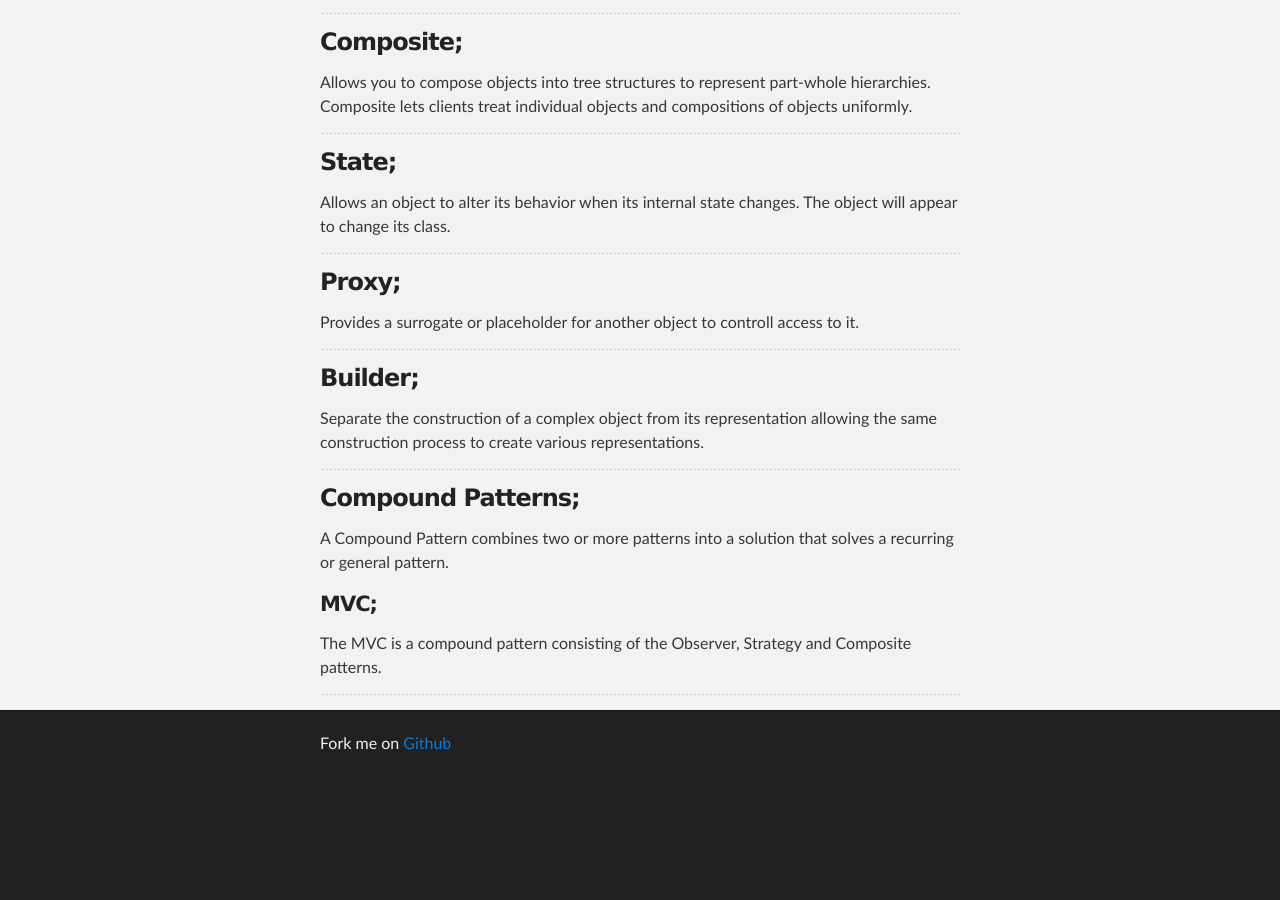
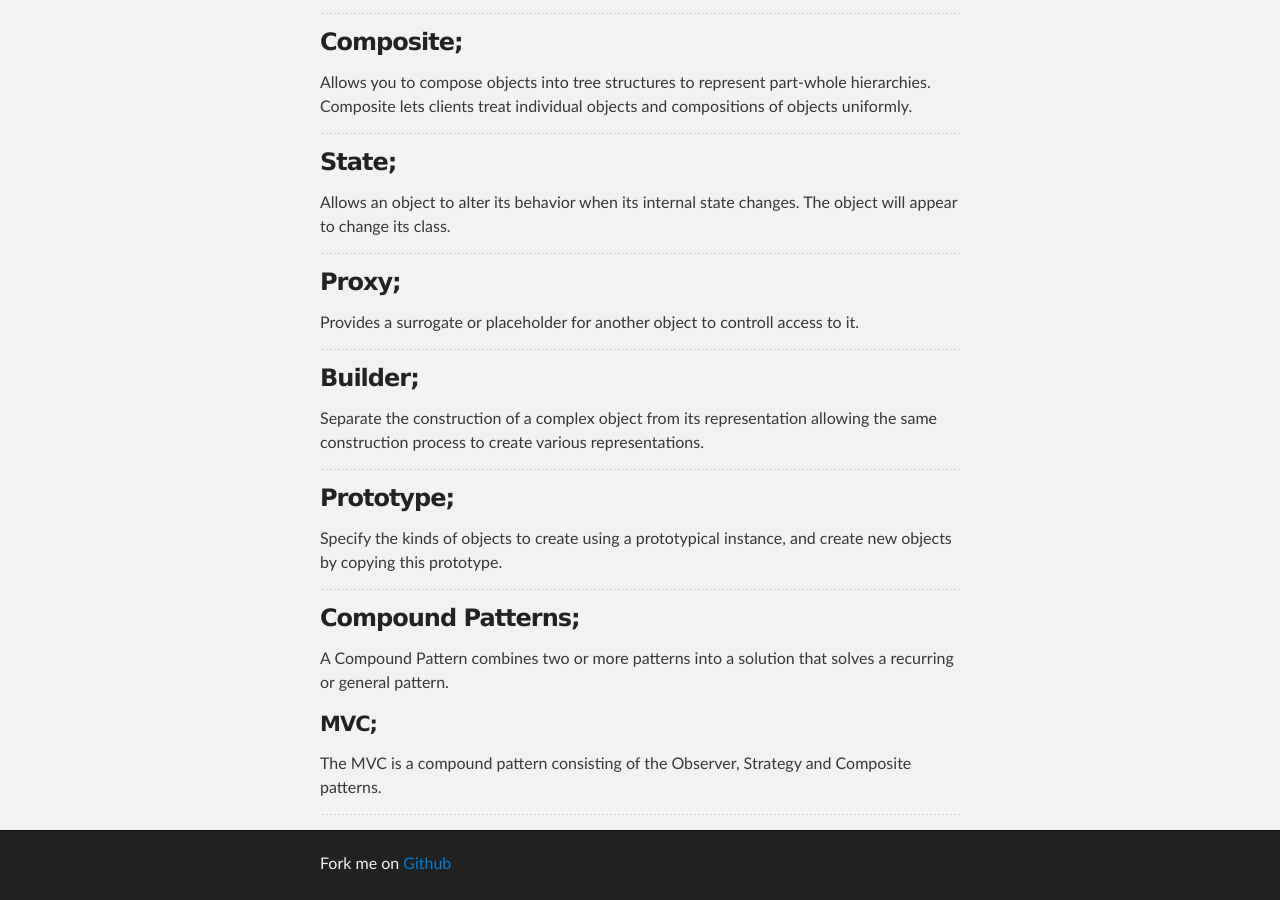
Before and after one commit to Deividy/deividy.github.io, a Jekyll site: the page built from Design-Patterns.md, in a window 1280 px wide and 900 px high, scrolled down 1693 px. Built offline with Jekyll 4.4.1, drawn with Linux system fonts in a browser that asks for light colours; before the commit the page ends 2473 px from its top, so only the background shows below that.

Commit message:
Add Prototype Pattern

```diff
--- a/Design-Patterns.md
+++ b/Design-Patterns.md
@@ -92,6 +92,11 @@ Separate the construction of a complex object from its representation allowing t
 
 ---
 
+### Prototype;
+Specify the kinds of objects to create using a prototypical instance, and create new objects by copying this prototype.
+
+---
+
 ### Compound Patterns;
 A Compound Pattern combines two or more patterns into a solution that solves a recurring or general pattern.
 
```
